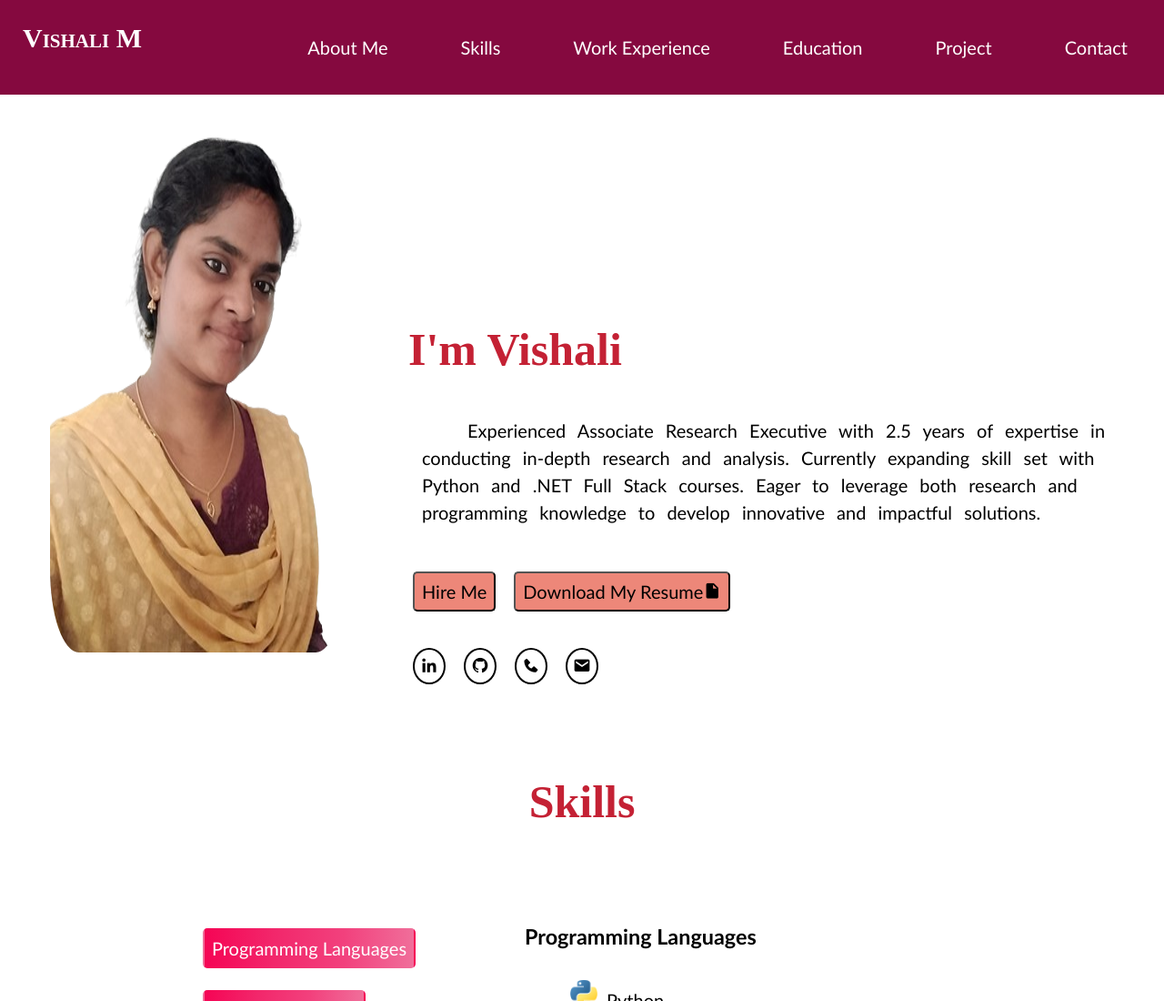
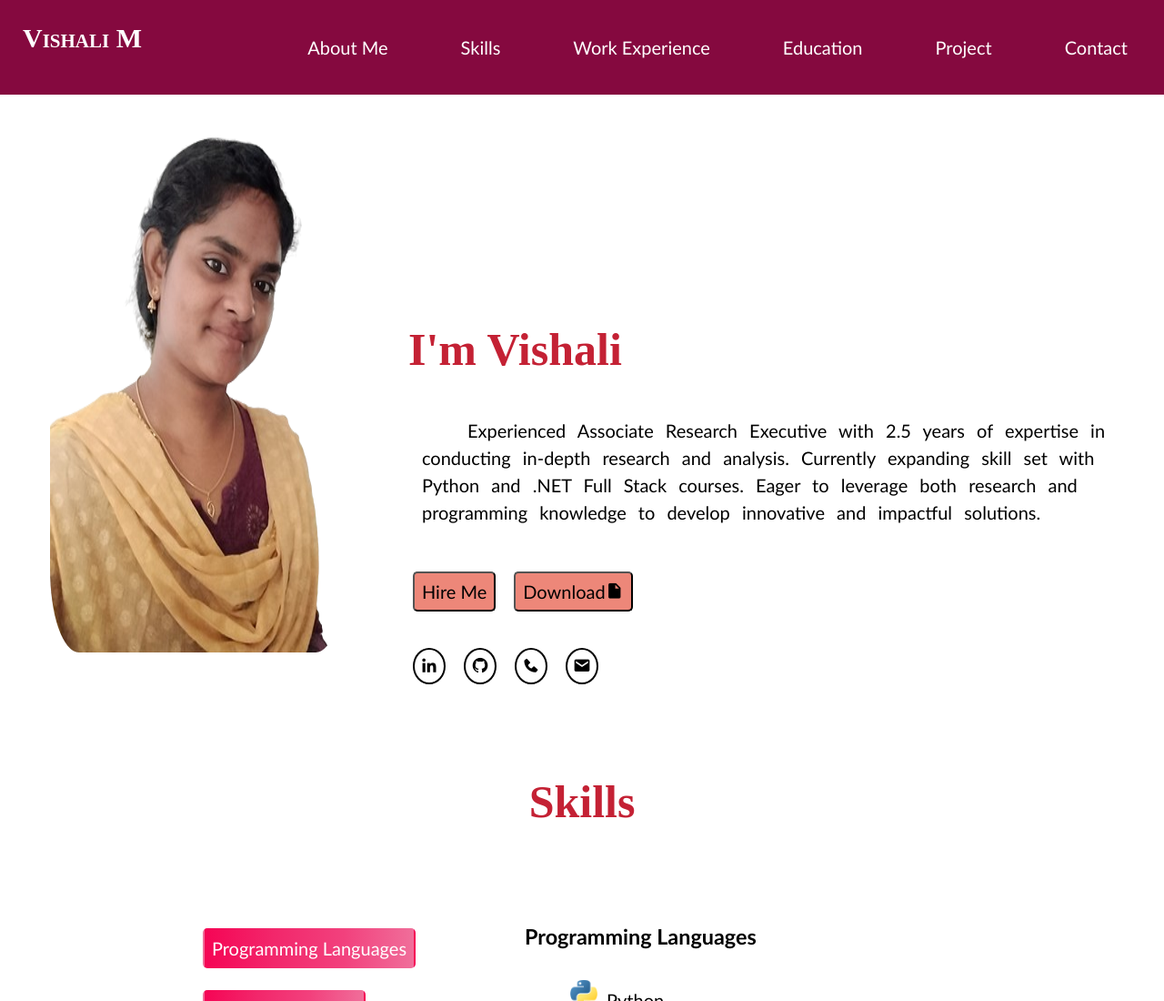
Before and after one commit to Vishali2055/Portfolio, a plain HTML site: page index.html in a window 1280 px wide. Shown: the top 1100 px of the page at 91% size. Drawn offline with nearby package versions, Linux system fonts and the light colour scheme.

Commit message:
Update index.html

```diff
--- a/index.html
+++ b/index.html
@@ -36,7 +36,7 @@
 						impactful solutions.</p>
 					<div class="hd">
 						<div class="hire"><button class="d"><a href="#contact">Hire Me</a></button></div>
-						<div class="download"><button class="d"><a href="/assets/Vishali M.pdf" target="_blank">Download My Resume<i class='bx bxs-file-blank'></i></a></button></div>
+						<div class="download"><button class="d"><a href="assets/Vishali M.pdf" download="Vishali_M_Resume.pdf"> Download<i class='bx bxs-file-blank'></i></a></button></div>
 					</div>
 					<div class="socialmedia">
 						<div class="icon"><a href="https://www.linkedin.com/in/vishali-m-8483241b9" target="_blank"><i class='bx bxl-linkedin'></i></a></div>
```
